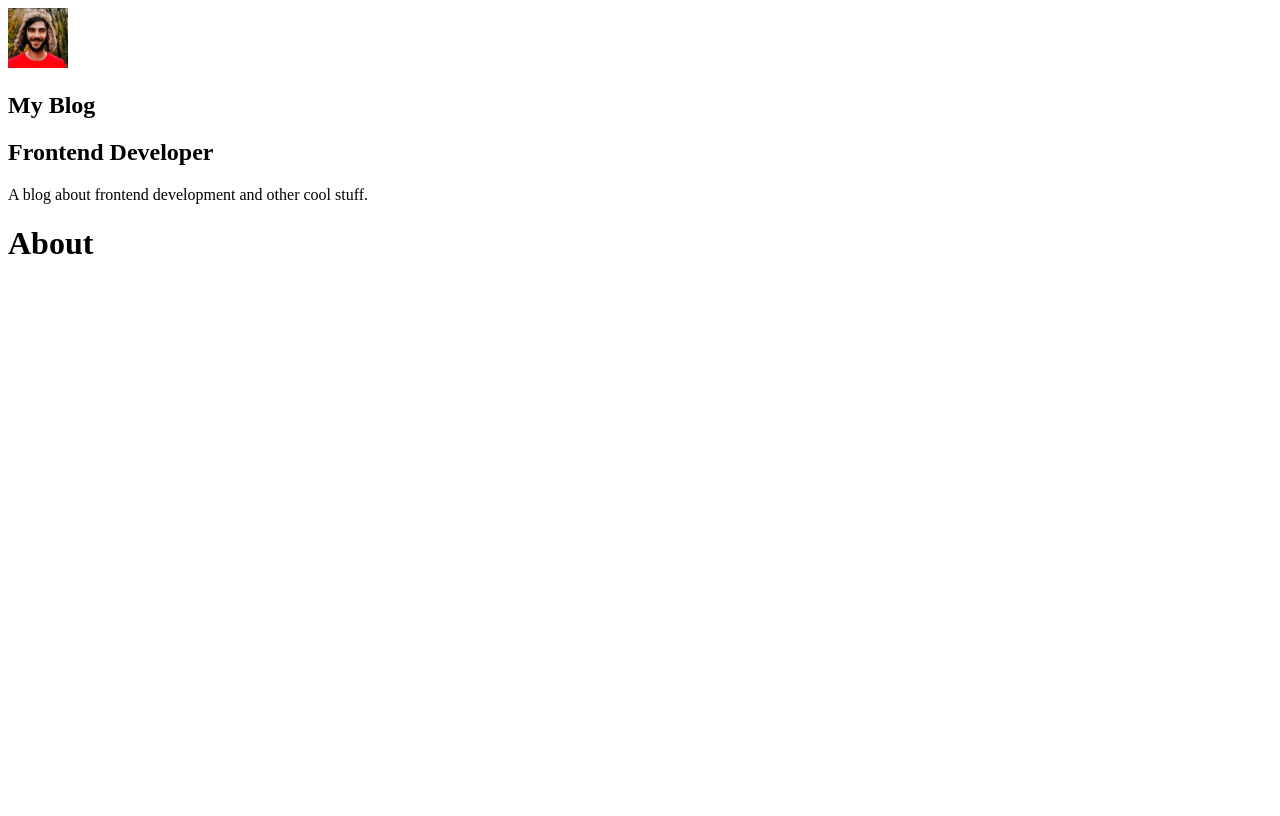
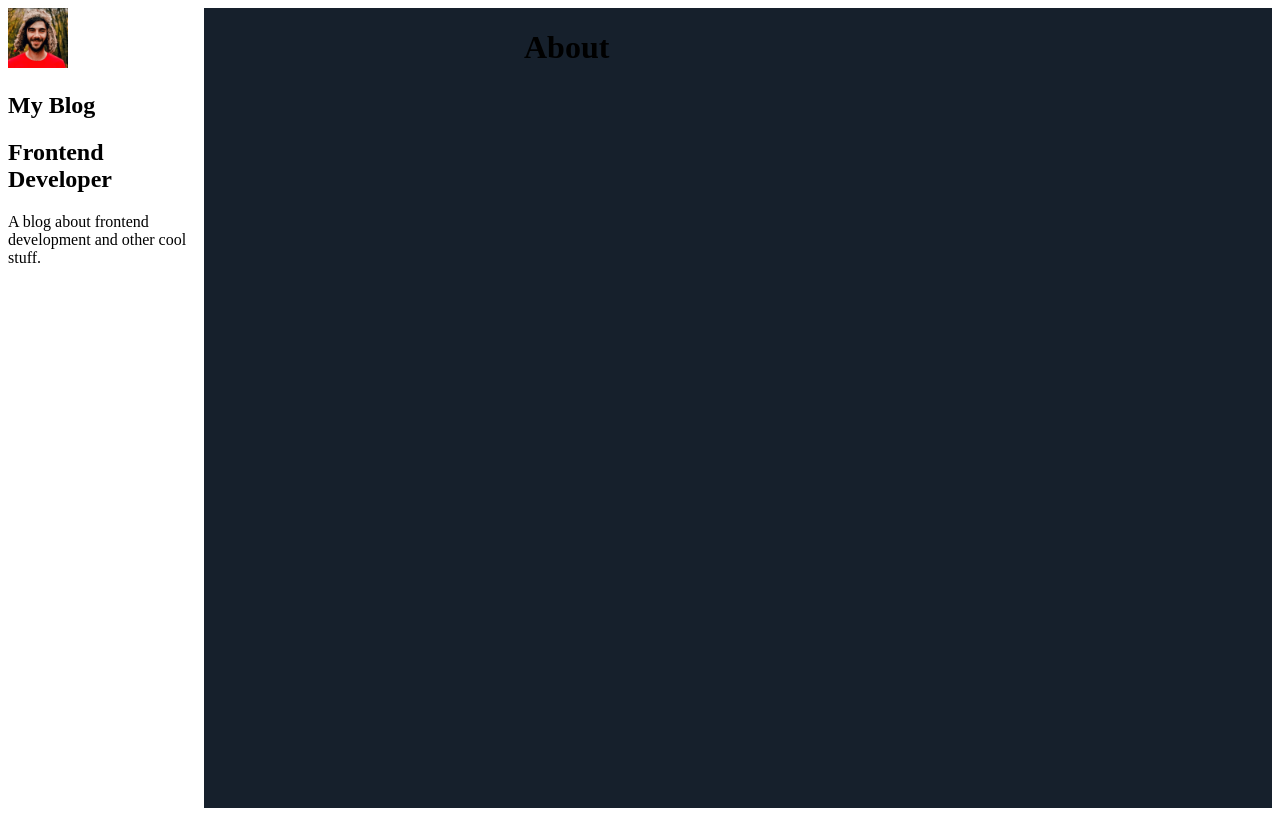
Before and after one commit to jorginhodev/gatsby-course, a Gatsby site: page /about in a window 1280 px wide. Built offline with nearby package versions, Linux system fonts and the light colour scheme; Gatsby itself is replaced by a stand-in of ours.

Commit message:
Add styles to Layout Component

```diff
--- /dev/null
+++ b/src/components/Layout/index.js
@@ -0,0 +1,33 @@
+import React from "react"
+import PropTypes from "prop-types"
+import Profile from "../Profile"
+
+import styled from "styled-components"
+
+const LayoutWrapper = styled.div`
+  display: flex;
+`
+
+const LayoutMain = styled.div`
+  background: #16202c;
+  min-height: 100vh;
+  padding: 0 3.75rem 0 20rem;
+  width: 100%;
+`
+
+const Layout = ({ children }) => {
+  return (
+    <LayoutWrapper>
+      <aside>
+        <Profile />
+      </aside>
+      <LayoutMain>{children}</LayoutMain>
+    </LayoutWrapper>
+  )
+}
+
+Layout.propTypes = {
+  children: PropTypes.node.isRequired,
+}
+
+export default Layout
--- a/src/components/layout.js
+++ /dev/null
@@ -1,20 +0,0 @@
-import React from "react"
-import PropTypes from "prop-types"
-import Profile from "./Profile"
-
-const Layout = ({ children }) => {
-  return (
-    <>
-      <aside>
-        <Profile />
-      </aside>
-      <main>{children}</main>
-    </>
-  )
-}
-
-Layout.propTypes = {
-  children: PropTypes.node.isRequired,
-}
-
-export default Layout
--- a/src/pages/404.js
+++ b/src/pages/404.js
@@ -1,6 +1,6 @@
 import React from "react"
 
-import Layout from "../components/layout"
+import Layout from "../components/Layout"
 import SEO from "../components/seo"
 
 const NotFoundPage = () => (
--- a/src/pages/about.js
+++ b/src/pages/about.js
@@ -1,6 +1,6 @@
 import React from "react"
 
-import Layout from "../components/layout"
+import Layout from "../components/Layout"
 import SEO from "../components/seo"
 
 const Aboutpage = () => (
--- a/src/pages/index.js
+++ b/src/pages/index.js
@@ -1,6 +1,6 @@
 import React from "react"
 
-import Layout from "../components/layout"
+import Layout from "../components/Layout"
 import SEO from "../components/seo"
 
 const IndexPage = () => (
```
